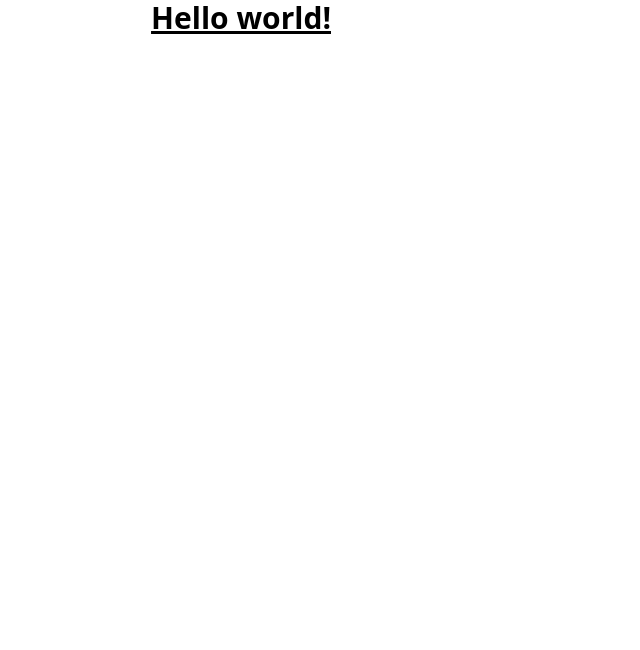
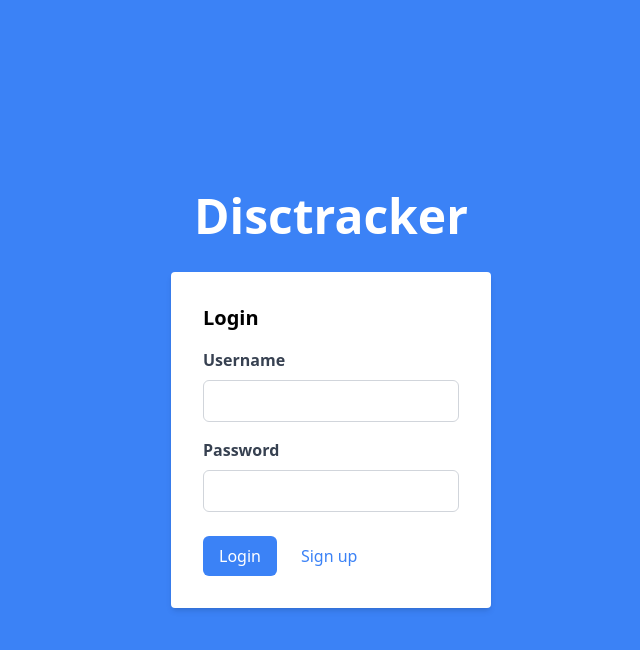
Before and after one commit to WilliamdeBrun/disctracker, a Vue app in the folder disctracker/: page / in a window 1280 px wide. Shown: the top 650 px of the page, without its empty margins (309-949 px from the left). Built offline with nearby package versions, Linux system fonts and the light colour scheme.

Commit message:
and we are off to the races, login page created

```diff
--- a/disctracker/src/App.vue
+++ b/disctracker/src/App.vue
@@ -1,14 +1,24 @@
 <script setup>
 import HelloWorld from './components/HelloWorld.vue'
+import loginview from './views/loginview.vue';
 </script>
 
 <template>
- <h1 class="text-3xl font-bold underline">
-    Hello world!
-  </h1>
+
+
+  <div class="bg-blue-500 flex justify-center h-screen">
+    <loginview />
+  </div>
+
 </template>
 
 <style scoped>
+@import 'tailwindcss/base';
+@import 'tailwindcss/components';
+@import 'tailwindcss/utilities';
+
+
+
 header {
   line-height: 1.5;
 }
--- a/disctracker/src/assets/main.css
+++ b/disctracker/src/assets/main.css
@@ -1,37 +1,3 @@
 @tailwind base;
 @tailwind components;
 @tailwind utilities;
-
-#app {
-  max-width: 1280px;
-  margin: 0 auto;
-  padding: 2rem;
-  font-weight: normal;
-}
-
-a,
-.green {
-  text-decoration: none;
-  color: hsla(160, 100%, 37%, 1);
-  transition: 0.4s;
-  padding: 3px;
-}
-
-@media (hover: hover) {
-  a:hover {
-    background-color: hsla(160, 100%, 37%, 0.2);
-  }
-}
-
-@media (min-width: 1024px) {
-  body {
-    display: flex;
-    place-items: center;
-  }
-
-  #app {
-    display: grid;
-    grid-template-columns: 1fr 1fr;
-    padding: 0 2rem;
-  }
-}
--- /dev/null
+++ b/disctracker/src/views/loginview.vue
@@ -0,0 +1,46 @@
+<template>
+    <div class="min-h-screen flex flex-col items-center justify-center bg-blue-500">
+      <h1 class="text-5xl font-bold text-white mb-8">
+        Disctracker
+      </h1>
+      <div class="bg-white p-8 rounded shadow-md w-80">
+        <h2 class="text-xl font-bold mb-4">Login</h2>
+        <form @submit.prevent="handleSubmit">
+          <div class="mb-4">
+            <label for="username" class="block text-gray-700 font-bold mb-2">Username</label>
+            <input type="text" v-model="username" id="username" name="username" class="w-full border border-gray-300 rounded-md px-3 py-2 focus:outline-none focus:border-blue-500" required>
+          </div>
+          <div class="mb-6">
+            <label for="password" class="block text-gray-700 font-bold mb-2">Password</label>
+            <input type="password" v-model="password" id="password" name="password" class="w-full border border-gray-300 rounded-md px-3 py-2 focus:outline-none focus:border-blue-500" required>
+          </div>
+          <div class="flex items-center justify-between">
+            <div class="flex items-center">
+              <button type="submit" class="bg-blue-500 text-white px-4 py-2 rounded-md hover:bg-blue-600 focus:outline-none focus:bg-blue-600">Login</button>
+              <a href="signup" class="ml-6 text-blue-500">Sign up</a>
+            </div>
+          </div>
+        </form>
+      </div>
+    </div>
+  </template>
+
+
+
+
+  <script>
+  export default {
+
+    methods: {
+      handleSubmit() {
+        // Handle form submission here (e.g., send login request)
+        console.log('Username:', this.username);
+        console.log('Password:', this.password);
+      }
+    }
+  };
+  </script>
+
+  <style>
+  /* Add your custom styles here */
+  </style>
```
